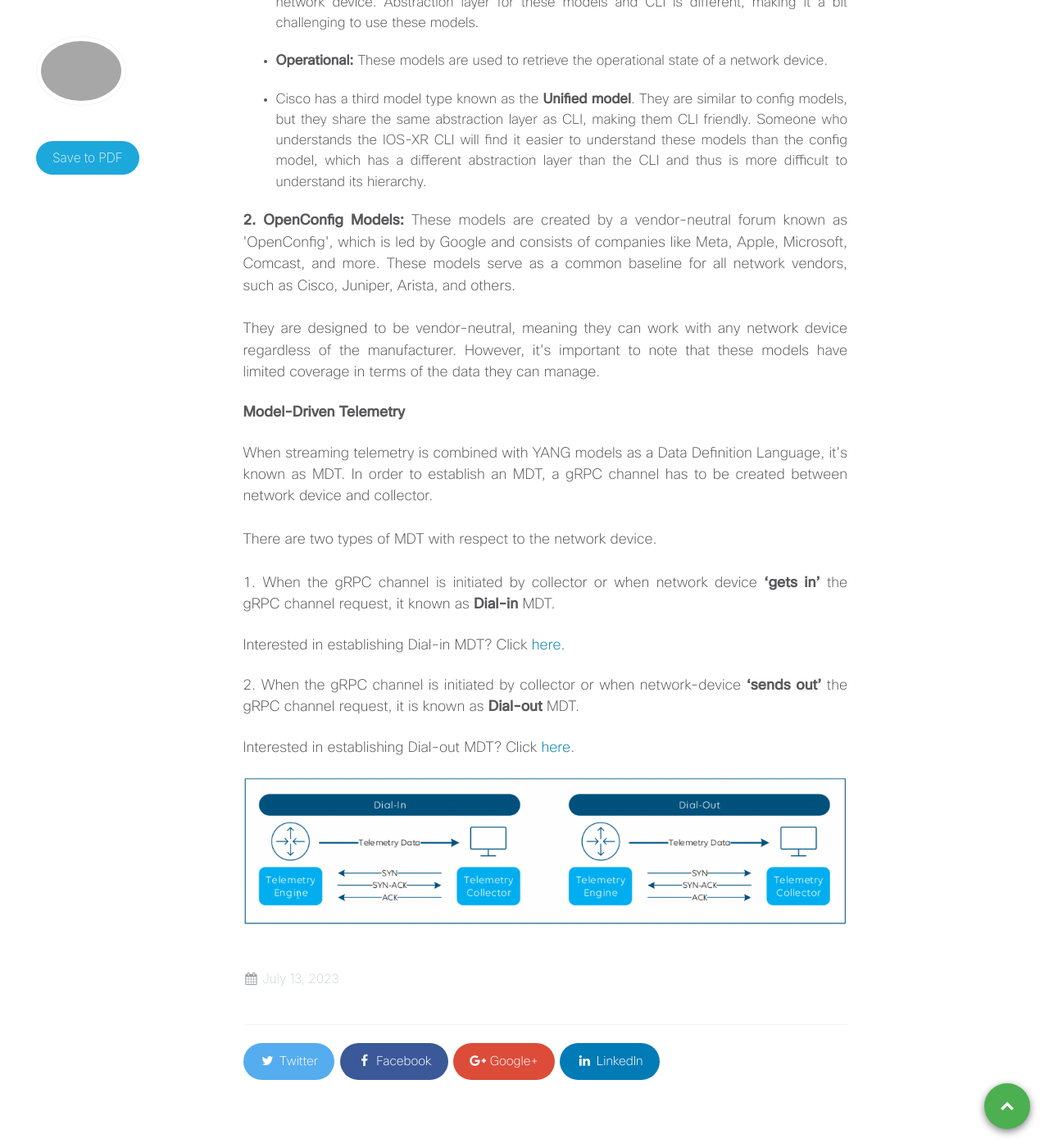
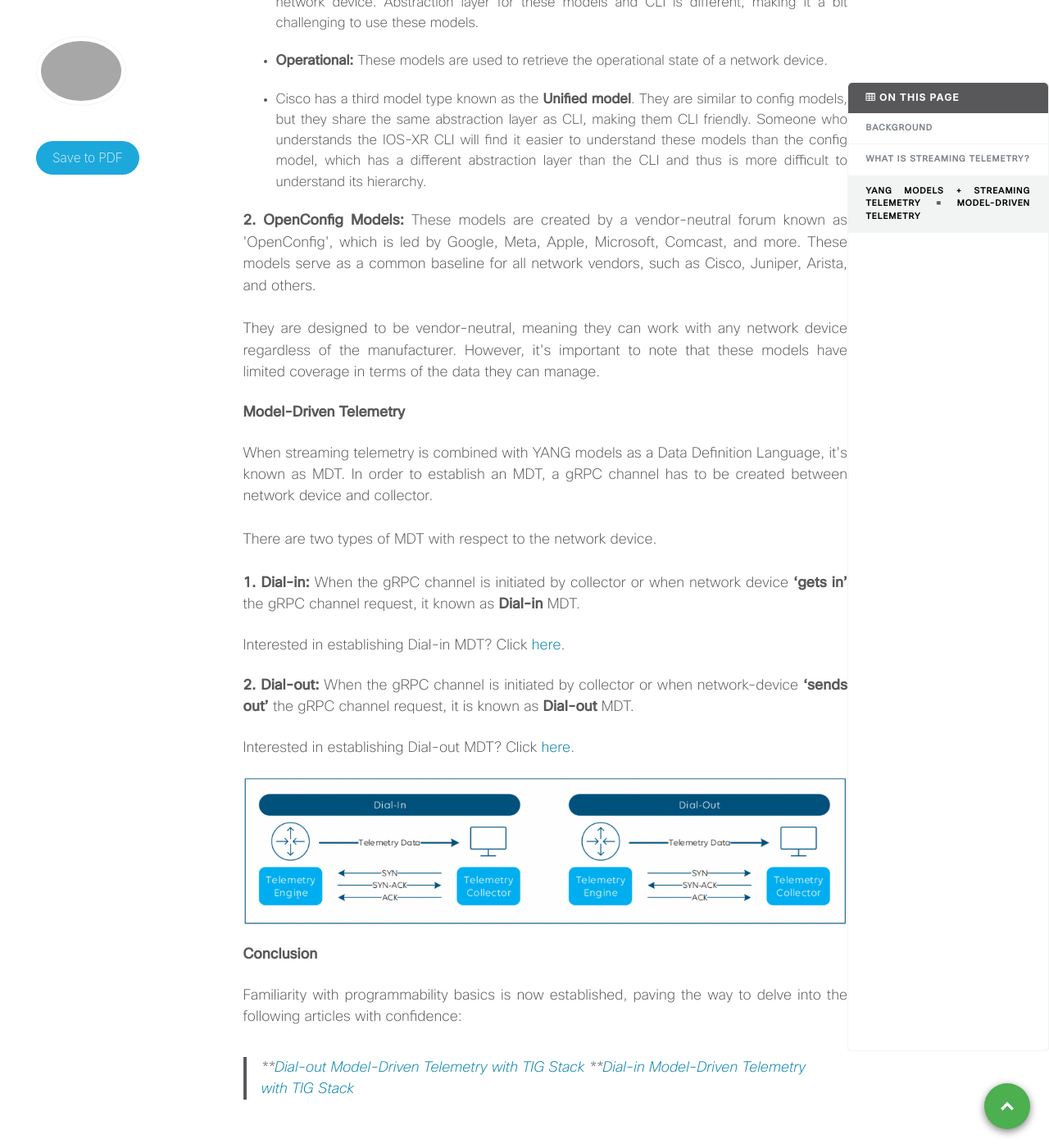
Before and after one commit to xrdocs/programmability, a Jekyll site: the page built from _blogs/Model-Driven-Telemetry.md, in a window 1280 px wide and 1400 px high, scrolled down 3154 px. Shown: the whole window at 82% size. Built offline with Jekyll 4.4.1, drawn with Linux system fonts in a browser that asks for light colours; comment, search, counter and statistics services are not loaded; some of the changed text lies outside the part shown.

Commit message:
Update Model-Driven-Telemetry.md

```diff
--- a/_blogs/Model-Driven-Telemetry.md
+++ b/_blogs/Model-Driven-Telemetry.md
@@ -5,6 +5,8 @@ title: Introduction to Model-Driven Telemetry
 position: hidden
 author: Rahul Sharma
 ---
+{% include toc icon="table" title="ON THIS PAGE" %}
+
 # Background
 
 <p align="justify">A lot has been heard about 'Streaming Telemetry' in recent times, and it is known to be used to manage network devices. However, the question arises: Why is it needed when SNMP is already available to monitor and configure network devices?</p>
@@ -17,7 +19,7 @@ Here are some of these limitations:
 
 <p align="justify"> <b>2. Polling Overhead:</b> SNMP's polling mechanism, involving periodic data requests from the management system, adds network traffic and overhead, impacting performance, especially in large-scale networks with numerous devices.</p>
 
-<p align="justify"> <b>3 .Unreliable Transport:</b> SNMP traps use UDP for transport. UDP is inherently unreliable. If a trap doesn't reach a data collector, the information will be lost.</p>
+<p align="justify"> <b>3. Unreliable Transport:</b> SNMP traps use UDP for transport. UDP is inherently unreliable. If a trap doesn't reach a data collector, the information will be lost.</p>
 
 <p align="justify"> <b>4. Scalability Challenges:</b> SNMP encounters scalability challenges as the number of managed devices grows, requiring the management system to handle connection maintenance, polling intervals, and data processing, which can strain resources and hinder efficient management of large networks.</p>
 
@@ -47,7 +49,7 @@ Here are some of these limitations:
 
 <p align="justify">A YANG model is a hierarchical data structure (like tree) that consists of nodes that can be managed/monitored on network device.</p>
 
-These are two classes of YANG Models:
+Following are two classes of YANG Models:
 
 <p align="justify"> <b>1. Cisco Native Models:</b> These are Cisco proprietary models; created and managed by Cisco. They are fairly comprehensive and cover nearly everything that can be configured via a CLI. There are over 1300 native YANG models as of IOS-XR 7.9.1.
 <br>
@@ -60,7 +62,7 @@ These models are Cisco-exclusive and can only be used with Cisco devices. They a
 
  - <p align="justify">Cisco has a third model type known as the <b>Unified model</b>. They are similar to config models, but they share the same abstraction layer as CLI, making them CLI friendly. Someone who understands the IOS-XR CLI will find it easier to understand these models than the config model, which has a different abstraction layer than the CLI and thus is more difficult to understand its hierarchy.</p>
 
-<p align="justify"> <b>2. OpenConfig Models:</b> These models are created by a vendor-neutral forum known as 'OpenConfig', which is led by Google and consists of companies like Meta, Apple, Microsoft, Comcast, and more. These models serve as a common baseline for all network vendors, such as Cisco, Juniper, Arista, and others.
+<p align="justify"> <b>2. OpenConfig Models:</b> These models are created by a vendor-neutral forum known as 'OpenConfig', which is led by Google, Meta, Apple, Microsoft, Comcast, and more. These models serve as a common baseline for all network vendors, such as Cisco, Juniper, Arista, and others.
 <br>
 <br>
 They are designed to be vendor-neutral, meaning they can work with any network device regardless of the manufacturer. However, it's important to note that these models have limited coverage in terms of the data they can manage.</p>
@@ -74,12 +76,19 @@ They are designed to be vendor-neutral, meaning they can work with any network d
 There are two types of MDT with respect to the network device.
 <br>
 <br>
-1. When the gRPC channel is initiated by collector or when network device <b>‘gets in’</b> the gRPC channel request, it known as <b>Dial-in</b> MDT.</p>
+<b>1. Dial-in:</b> When the gRPC channel is initiated by collector or when network device <b>‘gets in’</b> the gRPC channel request, it known as <b>Dial-in</b> MDT.</p>
 
 Interested in establishing Dial-in MDT? Click [here](https://xrdocs.io/programmability/blogs/Dial-in-MDT-with-TIG/).
 
-<p align="justify">2. When the gRPC channel is initiated by collector or when network-device <b>‘sends out’</b> the gRPC channel request, it is known as <b>Dial-out</b> MDT.</p>
+<p align="justify"><b>2. Dial-out:</b> When the gRPC channel is initiated by collector or when network-device <b>‘sends out’</b> the gRPC channel request, it is known as <b>Dial-out</b> MDT.</p>
 
 Interested in establishing Dial-out MDT? Click [here](https://xrdocs.io/programmability/blogs/Dial-out-MDT-with-TIG/).
 
 ![dial-in-dial-out.png]({{site.baseurl}}/images/dial-in-dial-out.png)
+
+**Conclusion**
+
+<p align="justify">Familiarity with programmability basics is now established, paving the way to delve into the following articles with confidence:</p>
+
+> **[Dial-out Model-Driven Telemetry with TIG Stack](https://xrdocs.io/programmability/blogs/Dial-out-MDT-with-TIG/)
+> **[Dial-in Model-Driven Telemetry with TIG Stack](https://xrdocs.io/programmability/blogs/Dial-in-MDT-with-TIG/)
```
